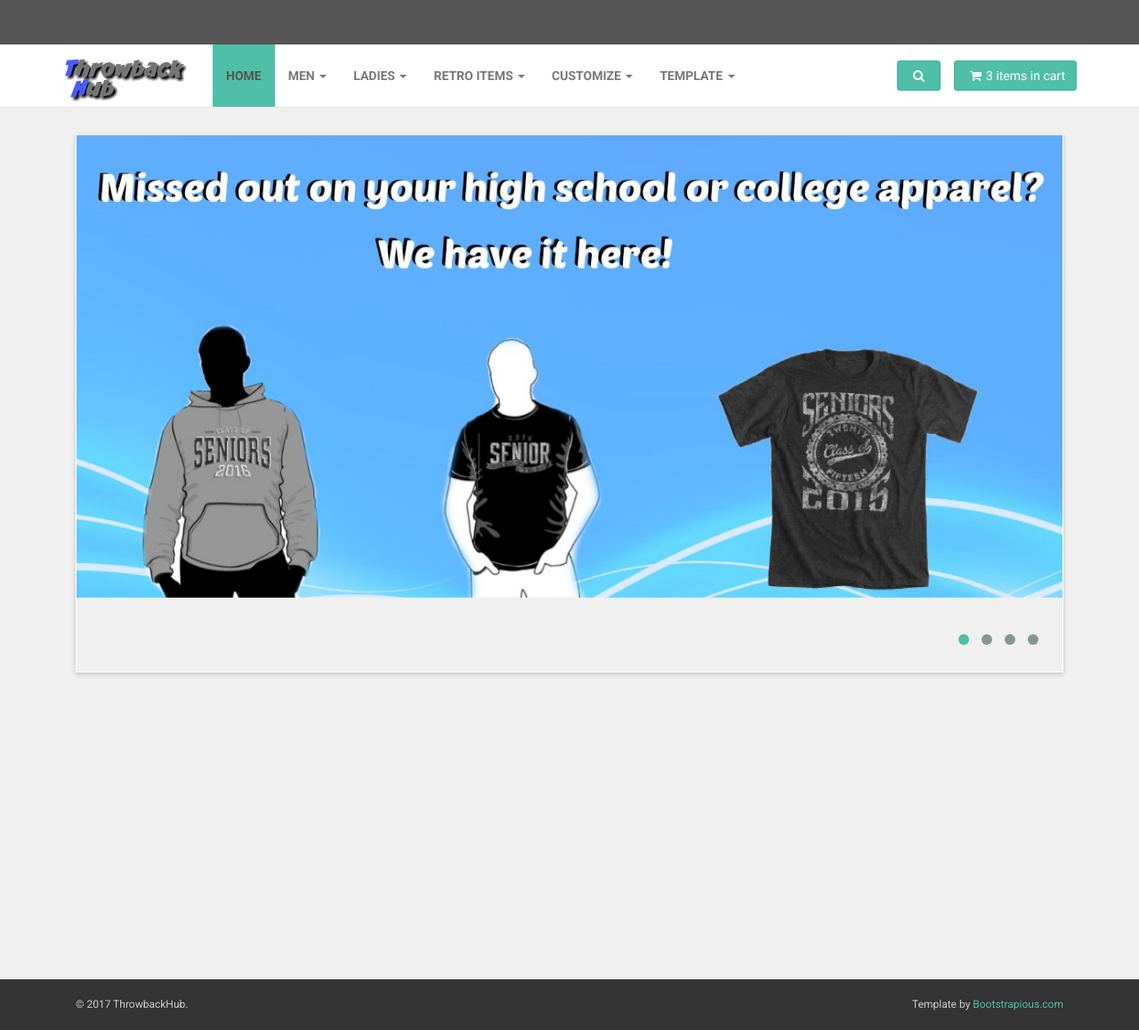
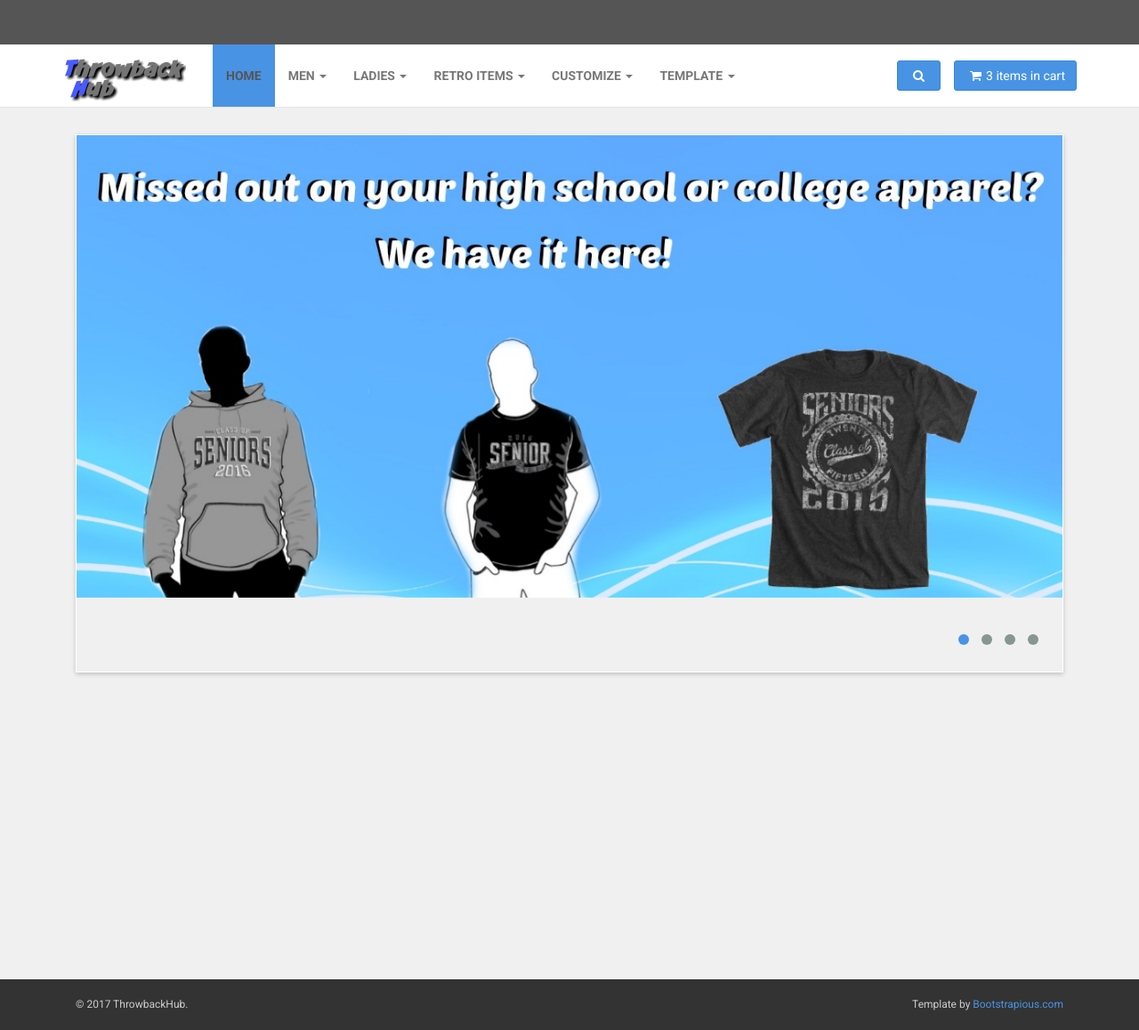
Before and after one commit to CRodenberg/e-CommerceSite, a PHP site: page / in a window 1280 px wide. Shown: the whole page at 89% size. Run offline with PHP 8.4, Linux system fonts and the light colour scheme; some libraries are stand-ins or nearby versions.

Commit message:
Minor updates

```diff
--- a/index.html
+++ b/index.html
@@ -27,7 +27,7 @@
     <link href="css/owl.theme.css" rel="stylesheet">
 
     <!-- theme stylesheet -->
-    <link href="css/style.default.css" rel="stylesheet" id="theme-stylesheet">
+    <link href="css/style.blue.css" rel="stylesheet" id="theme-stylesheet">
 
     <!-- your stylesheet with modifications -->
     <link href="css/custom.css" rel="stylesheet">
```
Also changed, not shown: css/custom.css (line endings or trailing spaces).
